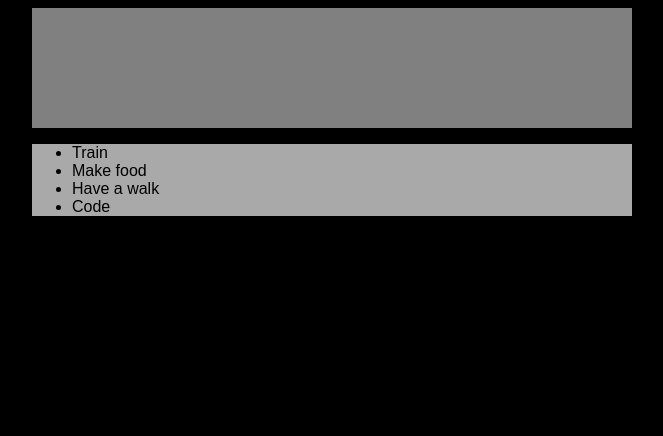
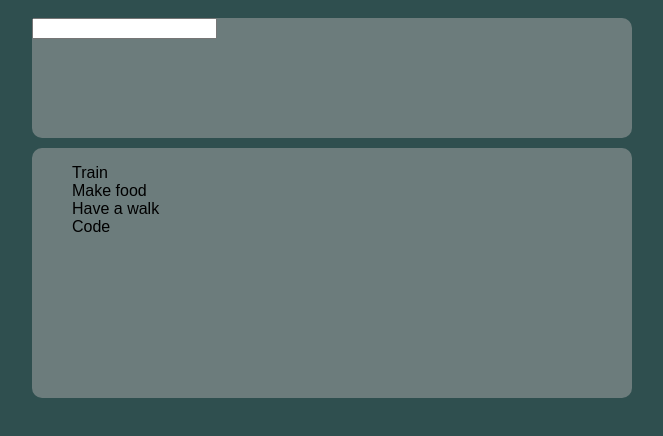
Before and after one commit to Alexandrhall/JSinl1, a website: page index.html in a window 1280 px wide. Shown: the whole page, without its empty margins (308-971 px from the left). Drawn offline with Linux system fonts and the light colour scheme.

Commit message:
layout fix

```diff
--- a/index.html
+++ b/index.html
@@ -11,13 +11,13 @@
     <body>
         <div id="headwrap"></div>
         <div id="mainwrap">
-            <ul id="myList">
+            <ul id="myList" class="list">
                 <li>Train</li>
                 <li>Make food</li>
                 <li>Have a walk</li>
                 <li>Code</li>
             </ul>
-            <ul id="doneList"></ul>
+            <ul id="doneList" class="list"></ul>
         </div>
     </body>
 </html>
--- a/js/main.js
+++ b/js/main.js
@@ -1 +1,9 @@
-window.onload = function () {};
+window.onload = function () {
+    createHTML();
+};
+
+function createHTML() {
+    let input = document.createElement("input");
+    let headwrap = document.getElementById("headwrap");
+    headwrap.appendChild(input);
+}
--- a/scss/main.scss
+++ b/scss/main.scss
@@ -4,23 +4,30 @@ html {
 }
 
 body {
-    background-color: black;
+    background-color: darkslategray;
     color: black;
+    display: flex;
+    flex-direction: column;
+    align-items: center;
 }
 
 #headwrap {
-    background-color: gray;
+    background-color: rgba(169, 169, 169, 0.5);
     width: 600px;
     height: 120px;
-    margin: 0 auto;
+    border-radius: 10px;
+    margin: 10px;
 }
 
 #mainwrap {
     width: 600px;
-    background-color: darkgray;
-    margin: 0 auto;
-    ul {
+    background-color: rgba(169, 169, 169, 0.5);
+    border-radius: 10px;
+    height: 250px;
+
+    .list {
         li {
+            list-style: none;
         }
     }
 }
```
Also changed, not shown: dist/main.min.css.
